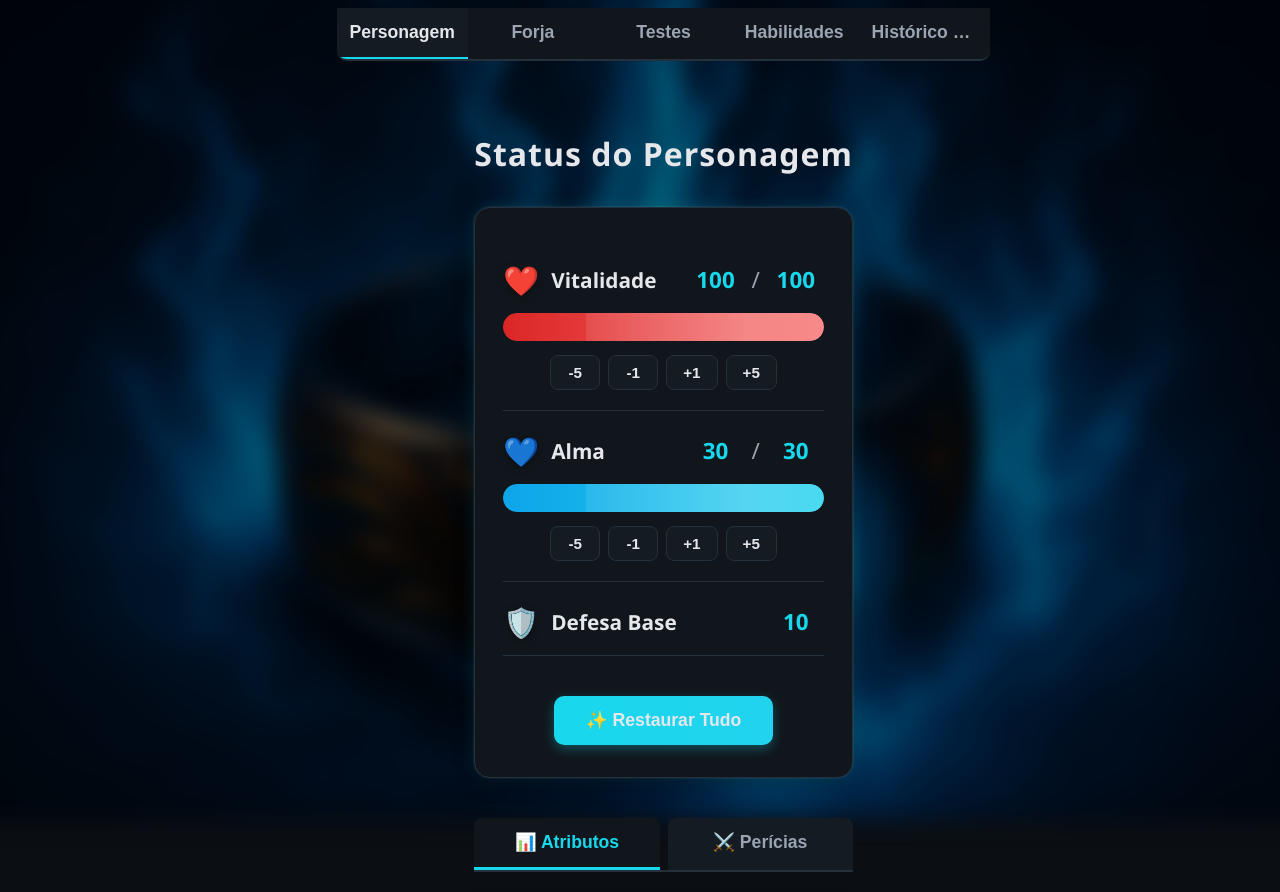
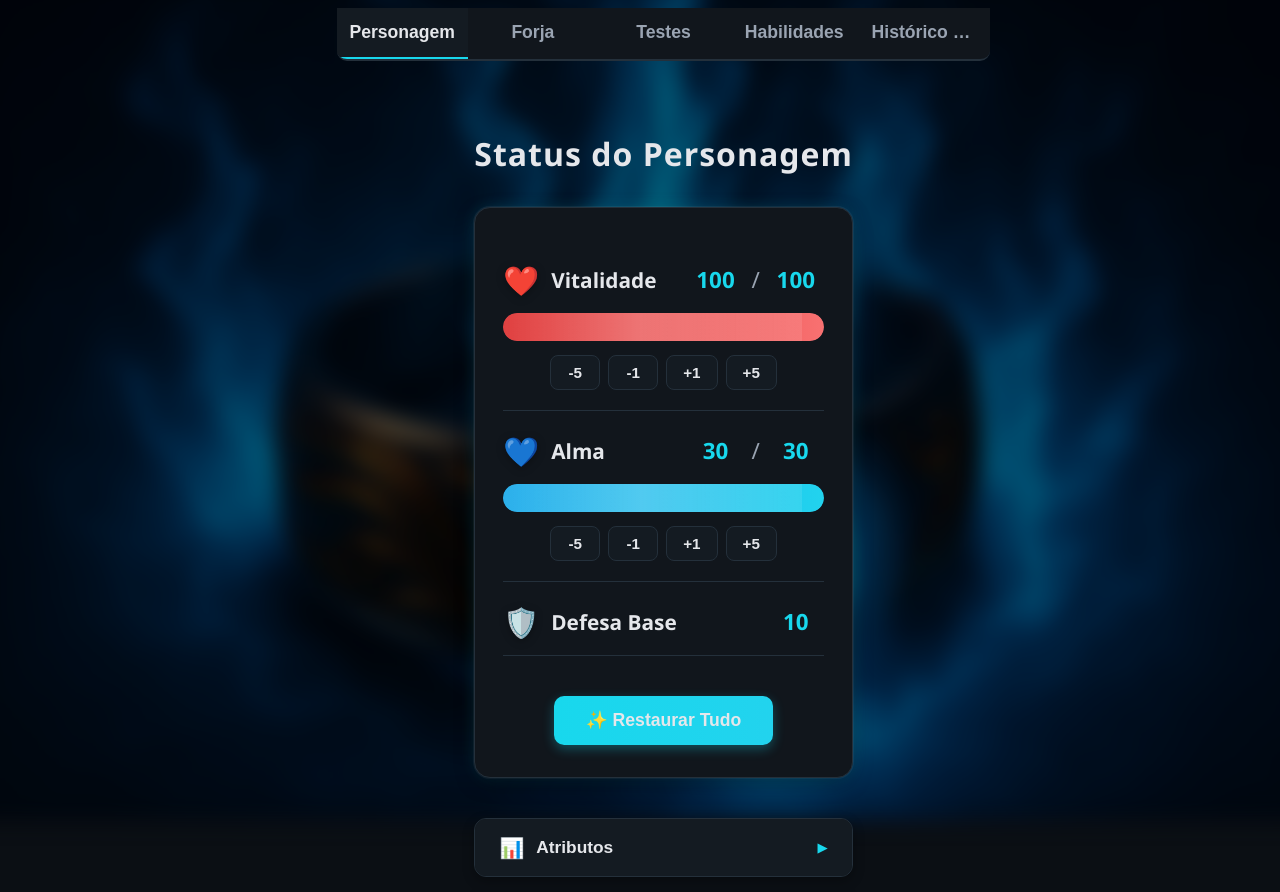
Before and after one commit to PedroAugusto08/LIGHT, a Next.js app: page / in a window 1280 px wide. Shown: the top 892 px of the page. Built offline with nearby package versions, Linux system fonts and the light colour scheme.

Commit message:
Melhorias nas pericias e atributos

```diff
--- a/components/CharacterStatsManager.jsx
+++ b/components/CharacterStatsManager.jsx
@@ -3,7 +3,8 @@ import CharacterStats from '../lib/character/stats';
 
 export default function CharacterStatsManager() {
   const [charState, setCharState] = useState(CharacterStats.getState());
-  const [activeTab, setActiveTab] = useState('atributos');
+  const [atributosOpen, setAtributosOpen] = useState(false);
+  const [periciasOpen, setPericiasOpen] = useState(false);
 
   useEffect(() => {
     // Sincronização com mudanças externas
@@ -39,23 +40,18 @@ export default function CharacterStatsManager() {
 
   return (
     <div className="character-stats-manager">
-      <div className="stats-tabs">
+      {/* Acordeão de Atributos */}
+      <div className="stats-accordion">
         <button
-          className={`stats-tab-btn ${activeTab === 'atributos' ? 'active' : ''}`}
-          onClick={() => setActiveTab('atributos')}
+          className={`accordion-header ${atributosOpen ? 'open' : ''}`}
+          onClick={() => setAtributosOpen(!atributosOpen)}
         >
-          📊 Atributos
+          <span className="accordion-icon">📊</span>
+          <span className="accordion-title">Atributos</span>
+          <span className="accordion-arrow">{atributosOpen ? '▼' : '▶'}</span>
         </button>
-        <button
-          className={`stats-tab-btn ${activeTab === 'pericias' ? 'active' : ''}`}
-          onClick={() => setActiveTab('pericias')}
-        >
-          ⚔️ Perícias
-        </button>
-      </div>
 
-      {activeTab === 'atributos' && (
-        <div className="stats-content">
+        <div className={`accordion-content ${atributosOpen ? 'open' : ''}`}>
           <div className="stats-grid">
             {atributosList.map(nome => (
               <div key={nome} className="stat-item">
@@ -72,10 +68,20 @@ export default function CharacterStatsManager() {
             ))}
           </div>
         </div>
-      )}
+      </div>
 
-      {activeTab === 'pericias' && (
-        <div className="stats-content">
+      {/* Acordeão de Perícias */}
+      <div className="stats-accordion">
+        <button
+          className={`accordion-header ${periciasOpen ? 'open' : ''}`}
+          onClick={() => setPericiasOpen(!periciasOpen)}
+        >
+          <span className="accordion-icon">⚔️</span>
+          <span className="accordion-title">Perícias</span>
+          <span className="accordion-arrow">{periciasOpen ? '▼' : '▶'}</span>
+        </button>
+
+        <div className={`accordion-content ${periciasOpen ? 'open' : ''}`}>
           <div className="pericias-list">
             {periciasList.map(nome => {
               const pericia = charState.pericias[nome];
@@ -119,7 +125,7 @@ export default function CharacterStatsManager() {
             })}
           </div>
         </div>
-      )}
+      </div>
     </div>
   );
 }
--- a/public/style.css
+++ b/public/style.css
@@ -798,46 +798,76 @@ button#forjarBtn:hover {
 /* ==================== Gerenciador de Atributos e Perícias ==================== */
 .character-stats-manager {
     margin-top: 40px;
+    display: flex;
+    flex-direction: column;
+    gap: 16px;
 }
 
-.stats-tabs {
-    display: flex;
-    gap: 8px;
-    margin-bottom: 24px;
-    border-bottom: 2px solid var(--border);
+/* Acordeão */
+.stats-accordion {
+    background: var(--surface);
+    border: 1px solid var(--border);
+    border-radius: 12px;
+    overflow: hidden;
+    box-shadow: 0 4px 12px rgba(0,0,0,0.3);
+    transition: all 0.3s ease;
 }
 
-.stats-tab-btn {
-    flex: 1;
-    padding: 14px 20px;
+.stats-accordion:hover {
+    border-color: var(--accent);
+}
+
+.accordion-header {
+    width: 100%;
+    display: flex;
+    align-items: center;
+    gap: 12px;
+    padding: 18px 24px;
     background: var(--surface-2);
     border: none;
-    border-bottom: 3px solid transparent;
-    color: var(--muted);
-    font-size: 1.1em;
-    font-weight: 600;
     cursor: pointer;
-    transition: all 0.2s ease;
-    border-radius: 8px 8px 0 0;
-}
-
-.stats-tab-btn:hover {
-    background: var(--surface);
+    transition: all 0.3s ease;
     color: var(--text);
 }
 
-.stats-tab-btn.active {
+.accordion-header:hover {
     background: var(--surface);
-    color: var(--accent);
-    border-bottom-color: var(--accent);
 }
 
-.stats-content {
+.accordion-header.open {
     background: var(--surface);
-    border: 1px solid var(--border);
-    border-radius: 12px;
+    border-bottom: 1px solid var(--border);
+}
+
+.accordion-icon {
+    font-size: 1.5em;
+    line-height: 1;
+}
+
+.accordion-title {
+    flex: 1;
+    font-size: 1.3em;
+    font-weight: 700;
+    text-align: left;
+}
+
+.accordion-arrow {
+    font-size: 1em;
+    color: var(--accent);
+    transition: transform 0.3s ease;
+}
+
+.accordion-content {
+    max-height: 0;
+    overflow: hidden;
+    transition: max-height 0.4s ease-out, padding 0.4s ease-out;
+    padding: 0 24px;
+}
+
+.accordion-content.open {
+    max-height: 800px;
     padding: 24px;
-    box-shadow: 0 4px 12px rgba(0,0,0,0.3);
+    overflow-y: auto;
 }
 
 /* Grid de Atributos */
@@ -884,26 +914,23 @@ button#forjarBtn:hover {
     display: flex;
     flex-direction: column;
     gap: 16px;
-    max-height: 600px;
-    overflow-y: auto;
-    padding-right: 8px;
 }
 
-.pericias-list::-webkit-scrollbar {
+.accordion-content.open::-webkit-scrollbar {
     width: 8px;
 }
 
-.pericias-list::-webkit-scrollbar-track {
+.accordion-content.open::-webkit-scrollbar-track {
     background: var(--surface-2);
     border-radius: 4px;
 }
 
-.pericias-list::-webkit-scrollbar-thumb {
+.accordion-content.open::-webkit-scrollbar-thumb {
     background: var(--border);
     border-radius: 4px;
 }
 
-.pericias-list::-webkit-scrollbar-thumb:hover {
+.accordion-content.open::-webkit-scrollbar-thumb:hover {
     background: var(--accent);
 }
 
```
